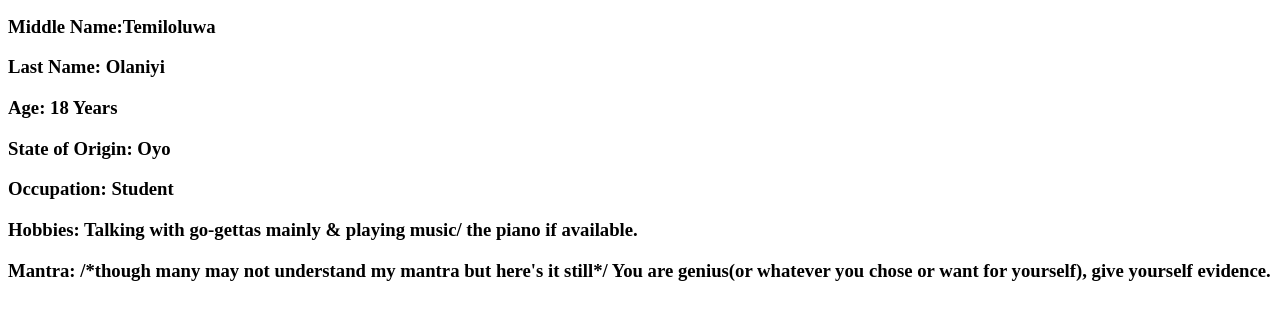
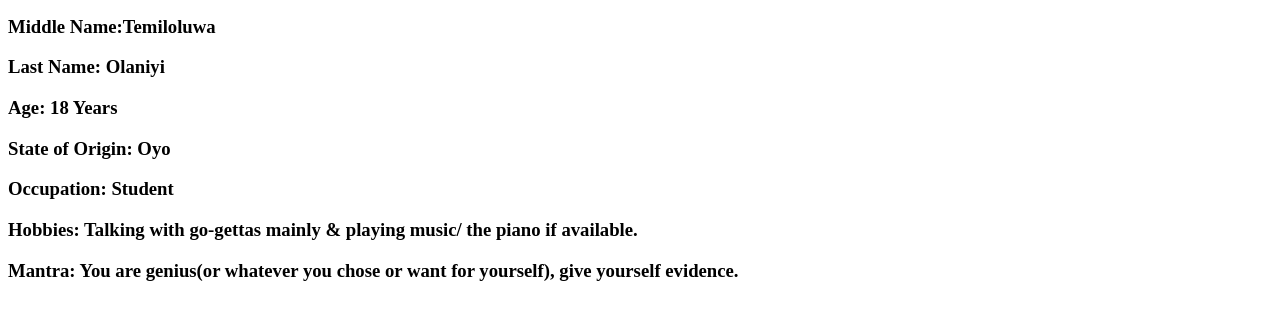
Before and after one commit to davidthereal/Biodata, a plain HTML site: page index.html in a window 1280 px wide. Shown: the part 105-424 px from the top of the page. Drawn offline with Linux system fonts and the light colour scheme.

Commit message:
i wanted to edit something

```diff
--- a/index.html
+++ b/index.html
@@ -15,6 +15,6 @@
     <p><h3>State of Origin: Oyo</h3></p>
     <p><h3>Occupation: Student</h3></p>
     <p><h3>Hobbies: Talking with go-gettas mainly & playing music/ the piano if available.</h3></p>
-    <p><h3>Mantra: /*though many may not understand my mantra but here's it still*/ You are genius(or whatever you chose or want for yourself), give yourself evidence.</h3></p>
+    <p><h3>Mantra: You are genius(or whatever you chose or want for yourself), give yourself evidence.</h3></p>
 </body>
 </html>
```
